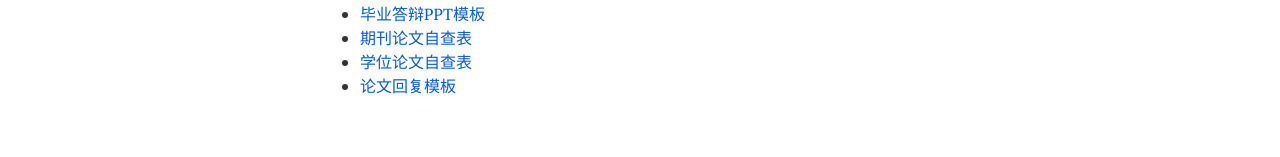
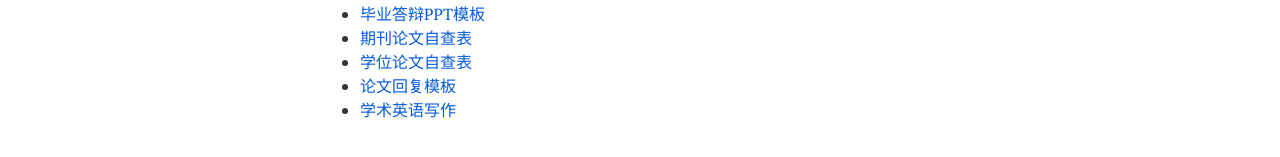
Before and after one commit to xianchaoxiu/xianchaoxiu.github.io, a Jekyll site: the page built from chinese/reading/what/index.md, in a window 1280 px wide. Shown: the part 419-576 px from the top of the page. Built offline with Jekyll 4.4.1, drawn with Linux system fonts in a browser that asks for light colours; nearby versions of some CDN libraries.

Commit message:
Update index.md

```diff
--- a/chinese/reading/what/index.md
+++ b/chinese/reading/what/index.md
@@ -19,3 +19,4 @@ share: false
 * <a href="../what/paper.pdf" class="textlink" target="_blank">  期刊论文自查表 <br>
 * <a href="../what/thesis.pdf" class="textlink" target="_blank">  学位论文自查表 <br>
 * <a href="../what/reply.pdf" class="textlink" target="_blank">  论文回复模板 <br>
+* <a href="../what/writing.pdf" class="textlink" target="_blank">  学术英语写作 <br>
```
